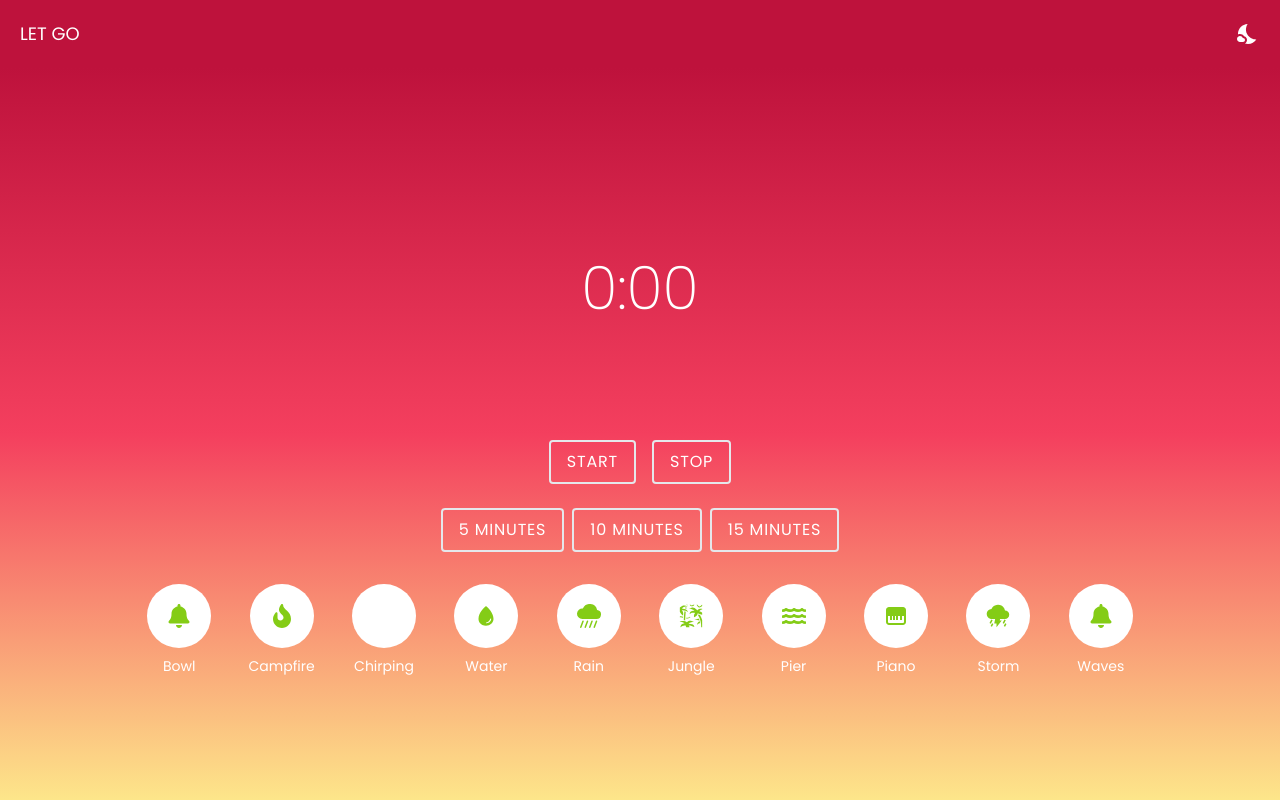
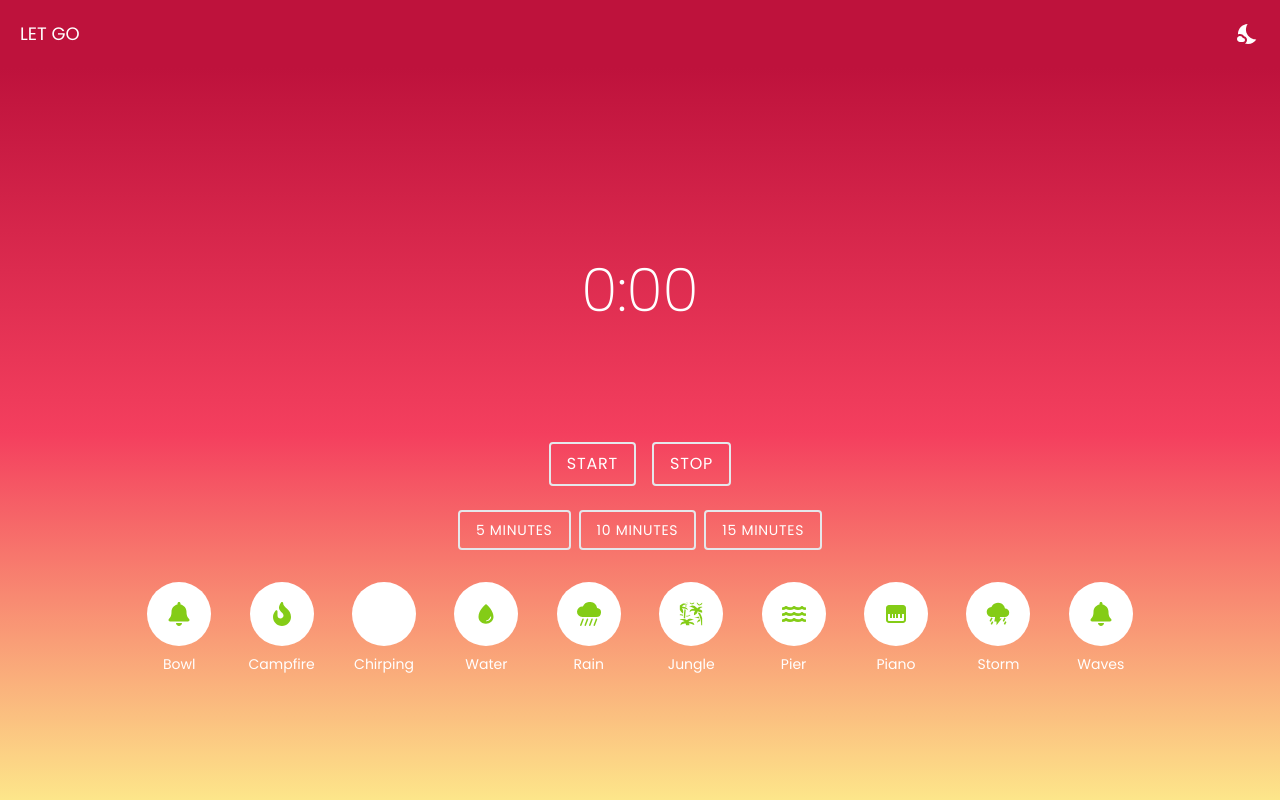
Before and after one commit to CrisGhinghi/S2I-React-Meditation, a React (Vite) app: page /timer in a window 1280 px wide. Built offline with nearby package versions, Linux system fonts and the light colour scheme; some icons are missing.

Commit message:
Update Timer.jsx

```diff
--- a/src/pages/Timer.jsx
+++ b/src/pages/Timer.jsx
@@ -91,7 +91,7 @@ const TimerPresets = ({ setSeconds, setMaxSeconds }) => (
       <button
         key={preset.value}
         onClick={() => { setSeconds(preset.value); setMaxSeconds(preset.value); }}
-        className="text-sm md:text-base hover:bg-white hover:text-rose-500 dark:hover:text-slate-700 border-2 text-white px-4 py-2 uppercase rounded tracking-wider cursor-pointer"
+        className="text-xs md:text-sm hover:bg-white hover:text-rose-500 dark:hover:text-slate-700 border-2 text-white px-3 lg:px-4 py-2 uppercase rounded tracking-wider cursor-pointer"
       >
         {preset.label}
       </button>
```
